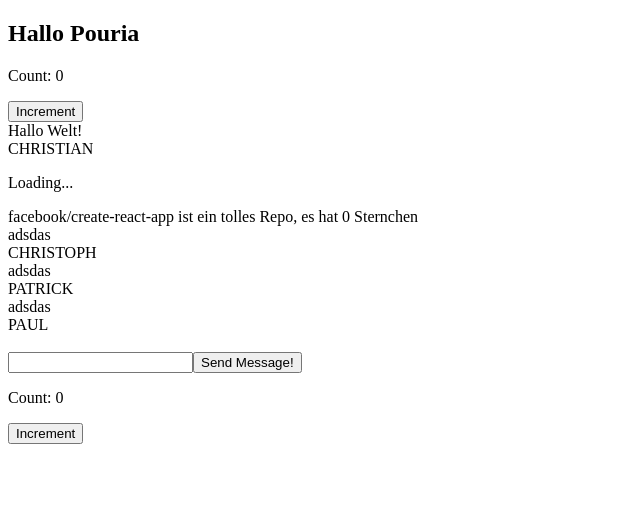
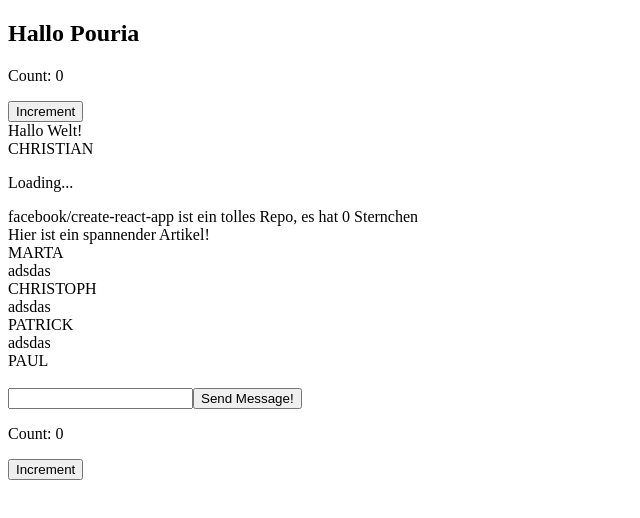
Before and after one commit to hco/reactdays-workshop-2021-03, a React (Create React App) app: page / in a window 1280 px wide. Shown: the top 518 px of the page, without its empty margins (0-640 px from the left). Built offline with nearby package versions, Linux system fonts and the light colour scheme; no server answers.

Commit message:
Move messages to state

```diff
--- a/src/component/MessageList.tsx
+++ b/src/component/MessageList.tsx
@@ -1,5 +1,5 @@
 import { Message } from "../domain/Message";
-import React from "react";
+import React, { useEffect, useState } from "react";
 import MessageView from "./MessageView";
 
 export const MessageList: React.FunctionComponent = () => {
@@ -24,9 +24,27 @@ export const MessageList: React.FunctionComponent = () => {
     },
   ];
 
+  const [messagesState, setMessagesState] = useState(messages);
+
+  useEffect(() => {
+    setTimeout(() => {
+      setMessagesState((prevMessages) => {
+        return [
+          {
+            author: "Marta",
+            message: "Hier ist ein spannender Artikel!",
+            date: 324,
+            id: "4634",
+          },
+          ...prevMessages,
+        ];
+      });
+    }, 1000);
+  }, []);
+
   return (
     <div>
-      {messages.map((message) => (
+      {messagesState.map((message) => (
         <MessageView key={message.id} message={message} />
       ))}
     </div>
```
